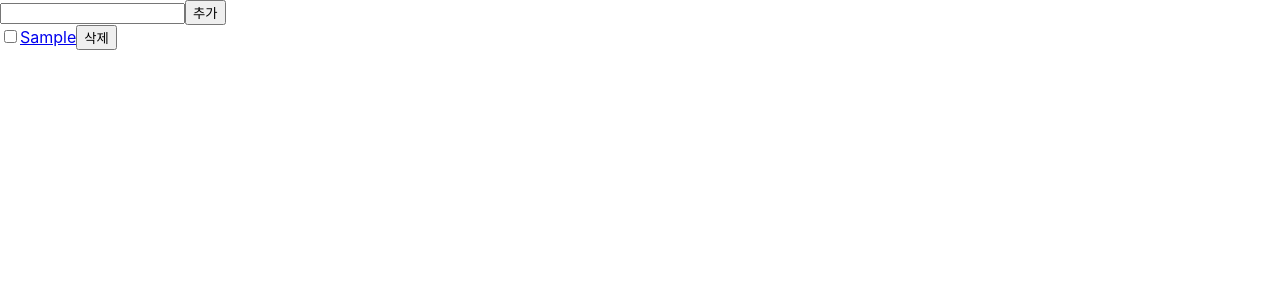
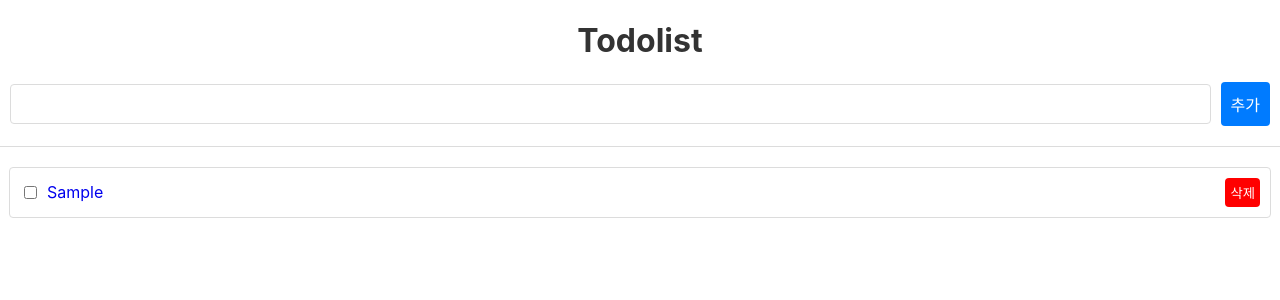
Before and after one commit to foryoumem/react_todolist, a React (Create React App) app: page / in a window 1280 px wide. Both pictures are taken after typing "Sample" into the empty fields and a click on the button "추가". Shown: the top 300 px of the page. Built offline with nearby package versions, Linux system fonts and the light colour scheme.

Commit message:
styled-component를 사용해 컴포넌트 정리

```diff
--- a/package.json
+++ b/package.json
@@ -8,8 +8,9 @@
     "@testing-library/user-event": "^13.5.0",
     "react": "^18.2.0",
     "react-dom": "^18.2.0",
-    "react-router-dom": "^6.22.2",
+    "react-router-dom": "^6.22.3",
     "react-scripts": "5.0.1",
+    "styled-components": "^6.1.8",
     "web-vitals": "^2.1.4"
   },
   "scripts": {
--- a/src/routes/details.js
+++ b/src/routes/details.js
@@ -1,4 +1,46 @@
 import { useLocation, useParams } from "react-router-dom"
+import { Link } from "react-router-dom"
+import { styled } from "styled-components"
+
+const TodoDetail = styled.div`
+  display: flex;
+  flex-direction: column;
+  margin: 20px;
+  padding: 20px;
+  background-color: #f8f9fa;
+  border-radius: 10px;
+  box-shadow: 0 0 10px rgba(0, 0, 0, 0.1);
+  `
+const Content = styled.p`
+  font-size: 16px;
+  line-height: 1.5;
+  margin-bottom: 20px;
+`;
+
+const ContentDataArea = styled.div`
+  display: flex;
+  justify-content: space-between;
+`;
+
+const ContentDate = styled.div`
+  color: #6c757d;
+  font-size: 14px;
+`;
+
+const BackButton = styled(Link)`
+  display: inline-block;
+  margin-bottom: 20px;
+  padding: 10px 20px;
+  text-decoration: none;
+  border-radius: 5px;
+  background-color: #5675d9;
+  color: #fff;
+  transition: background-color 0.3s ease;
+
+  &:hover {
+    background-color: #5a6268;
+  }
+  `;
 
 export default function Detail() {
 
@@ -9,11 +51,20 @@ export default function Detail() {
   const data = location.state
   console.log(data)
 
+
+
   return (
-    <div className="todo-detail">
-      <div>제목: {data.title}</div>
-      <div>작성: {data.create_time}</div>
-      <div>완료: {data.complete_time}</div>
-    </div>
+    <TodoDetail className="todo-detail">
+      <BackButton to="http://localhost:3000/">뒤로가기</BackButton>
+      <Content>{data.title}</Content>
+      <ContentDataArea>
+        <ContentDate>작성: {data.create_time}</ContentDate>
+        {
+          data.complete_time !== "" ?
+          <ContentDate>완료: {data.complete_time}</ContentDate> :
+          <div></div>
+        }
+      </ContentDataArea>
+    </TodoDetail>
   )
 }
--- a/src/routes/root.js
+++ b/src/routes/root.js
@@ -1,8 +1,95 @@
 import { Link } from 'react-router-dom';
 import { useState } from 'react';
 import { getCurrentTime } from '../lib/time';
+import { styled } from 'styled-components'
 
 const host = "http://localhost:3000"
+
+const HeaderArea = styled.h1`
+  font-size: 2em;
+  text-align: center;
+  color: #333;
+`
+
+const InputArea = styled.div`
+  display: flex;
+  justify-content: center;
+  align-items: center;
+  margin: 20px 0;
+`;
+
+const TodoArea = styled.div`
+  display: flex;
+  flex-direction: column;
+  align-items: center;
+  margin-top: 20px;
+  padding: 20px;
+  border-top: 1px solid #dcdcdc;
+`
+
+const TodoInput = styled.input`
+  flex: 1;
+  margin-left: 10px;
+  padding: 10px;
+  font-size: 16px;
+  border: 1px solid #dcdcdc;
+  border-radius: 4px;
+`
+
+const TodoAddButton = styled.button`
+  margin-left: 10px;
+  margin-right: 10px;
+  padding: 10px;
+  font-size: 16px;
+  color: white;
+  background: #007BFF;
+  border: none;
+  border-radius: 4px;
+  cursor: pointer;
+  flex-shrink: 0;
+`
+
+const TodoItem = styled.div`
+  display: flex;
+  justify-content: space-between;
+  align-items: center;
+  padding: 10px;
+  margin-bottom: 10px;
+  border: 1px solid #dcdcdc;
+  border-radius: 4px;
+  width: 100%;
+`
+
+const TodoCheckbox = styled.input.attrs({ type: 'checkbox' })`
+  margin-right: 10px;
+`
+
+const TodoLink = styled(Link)`
+  flex-grow: 1;
+  text-decoration: none;
+  white-space: nowrap;
+  overflow: hidden;
+  text-overflow: ellipsis;
+`
+
+const TodoLinkthrough = styled(Link)`
+  flex-grow: 1;
+  text-decoration: line-through;
+  white-space: nowrap;
+  overflow: hidden;
+  text-overflow: ellipsis;
+`
+
+const TodoDeleteButton = styled.button`
+  margin-left: 10px;
+  padding: 5px;
+  color: white;
+  background: #ff0000;
+  border: none;
+  border-radius: 4px;
+  cursor: pointer;
+  flex-shrink: 0;
+`
 
 export default function Root() {
   // 버튼을 누를때 document를 사용하지 않고 Todo 입력창의 내용을 받을 방법이 없어서 만듬
@@ -48,27 +135,36 @@ export default function Root() {
     console.log(todolist)
   }
 
+
+
   return (
     <div className="App">
-      <div className="input-area">
-        <input className="input-text" value={inputTextValue} onChange={inputTextEvent}></input>
-        <button className="input-add" onClick={addButtonEvent}>추가</button>
-      </div>
-      <div className="todo-area">
+      <HeaderArea>Todolist</HeaderArea>
+      <InputArea>
+        <TodoInput value={inputTextValue} onChange={inputTextEvent}></TodoInput>
+        <TodoAddButton onClick={addButtonEvent}>추가</TodoAddButton>
+      </InputArea>
+      <TodoArea>
         {
           todolist.map(iter => {
             return (
-              <div className="todo-item" key={iter.id}>
-                <input className="todo-check" type="checkbox" onClick={(event) => todoCheckEvent(iter, event)}></input>
-                <Link className="todo-text" to={host + "/details/" + iter.id} state={iter}>
-                  {iter.title}
-                </Link>
-                <button className="todo-delete" onClick={(event) => deleteButtonEvent(iter, event)}>삭제</button>
-              </div>
+              <TodoItem key={iter.id}>
+                <TodoCheckbox type="checkbox" onClick={(event) => todoCheckEvent(iter, event)}></TodoCheckbox>
+                {
+                  iter.complete_time === "" ?
+                  <TodoLink to={host + "/details/" + iter.id} state={iter}>
+                    {iter.title}
+                  </TodoLink> :
+                  <TodoLinkthrough to={host + "/details/" + iter.id} state={iter}>
+                    {iter.title}
+                  </TodoLinkthrough>
+                }
+                <TodoDeleteButton onClick={(event) => deleteButtonEvent(iter, event)}>삭제</TodoDeleteButton>
+              </TodoItem>
             )
           })
         }
-      </div>
+      </TodoArea>
     </div>
   );
 }
```
Also changed, not shown: 1 other file (tests, documents, lock files or other folders).
